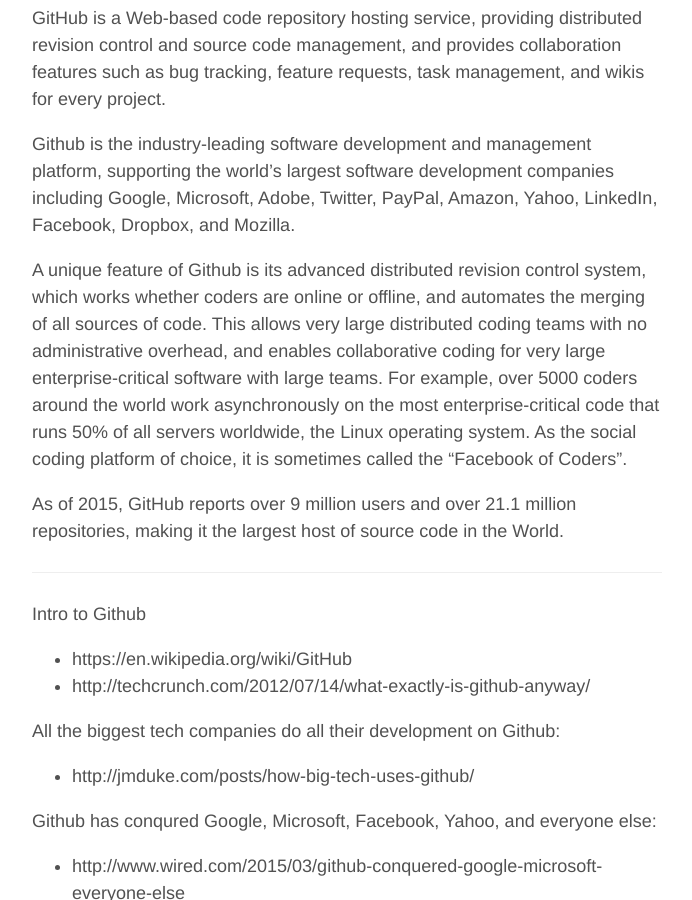
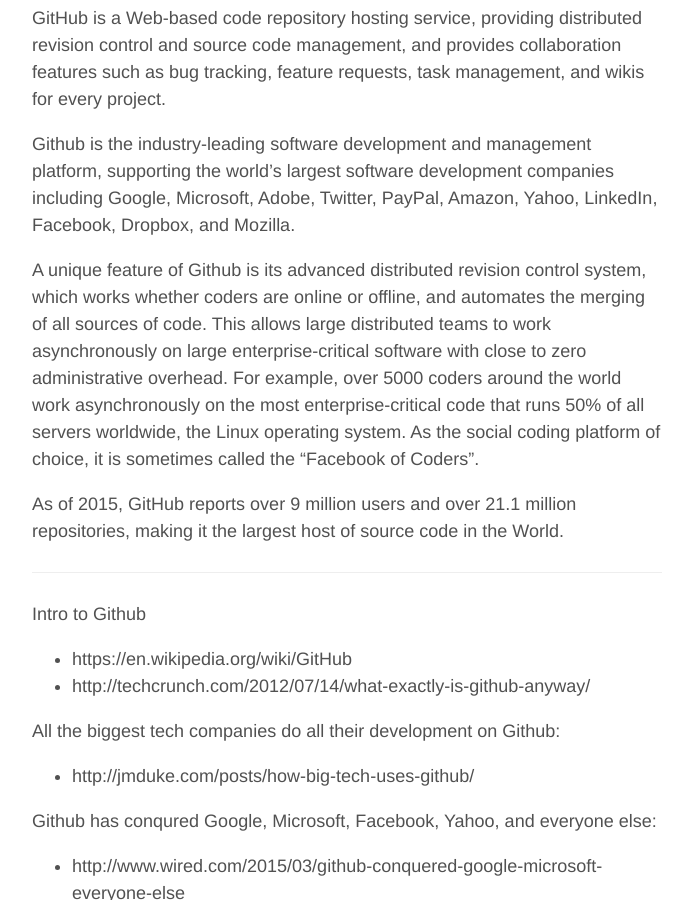
Before and after one commit to healthschema/healthschema.github.io, a Jekyll site: the page built from _posts/2015-08-20-github-intro.md, in a window 1280 px wide and 900 px high, scrolled down 439 px. Shown: the whole window, without its empty margins (293-985 px from the left). Built offline with Jekyll 4.4.1, drawn with Linux system fonts in a browser that asks for light colours.

Commit message:
Update 2015-08-20-github-intro.md

```diff
--- a/_posts/2015-08-20-github-intro.md
+++ b/_posts/2015-08-20-github-intro.md
@@ -13,7 +13,7 @@
 
 Github is the industry-leading software development and management platform, supporting the world's largest  software development companies including Google, Microsoft, Adobe, Twitter, PayPal, Amazon, Yahoo, LinkedIn, Facebook, Dropbox, and Mozilla.
 
-A unique feature of  Github is its advanced  distributed revision control system, which works whether coders are online or offline, and automates the merging of all sources of code. This allows very large distributed coding teams with no administrative overhead, and enables collaborative coding for very large enterprise-critical software with large teams. For example, over 5000 coders around the world work asynchronously on the most enterprise-critical code that runs 50% of all servers worldwide, the Linux operating system. As the social coding platform of choice, it is sometimes called the "Facebook of Coders".
+A unique feature of  Github is its advanced  distributed revision control system, which works whether coders are online or offline, and automates the merging of all sources of code. This allows large distributed teams to work asynchronously on large enterprise-critical software with close to zero administrative overhead. For example, over 5000 coders around the world work asynchronously on the most enterprise-critical code that runs 50% of all servers worldwide, the Linux operating system. As the social coding platform of choice, it is sometimes called the "Facebook of Coders".
 
 As of 2015, GitHub reports over 9 million users and over 21.1 million repositories, making it the largest host of source code in the World.
 
```
